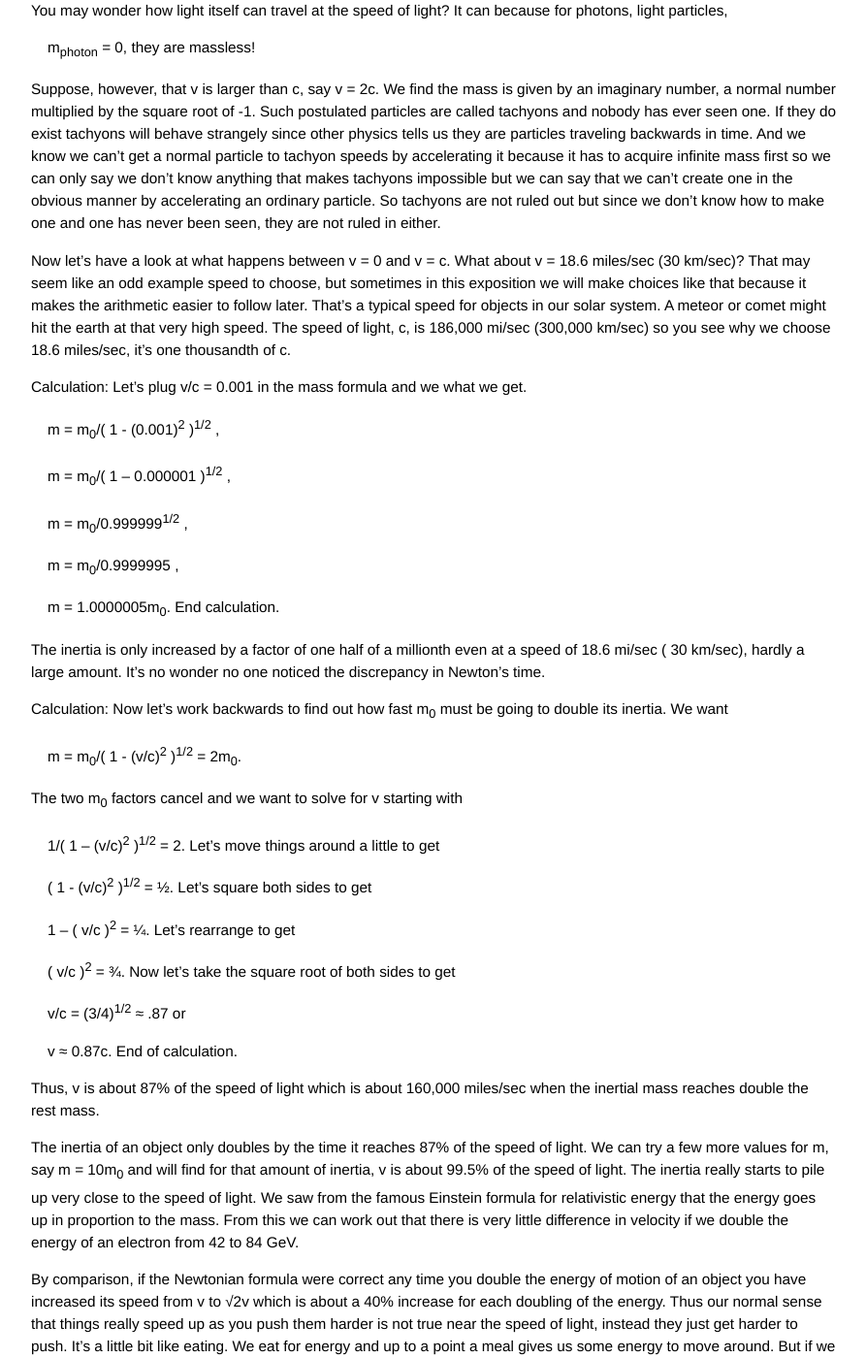
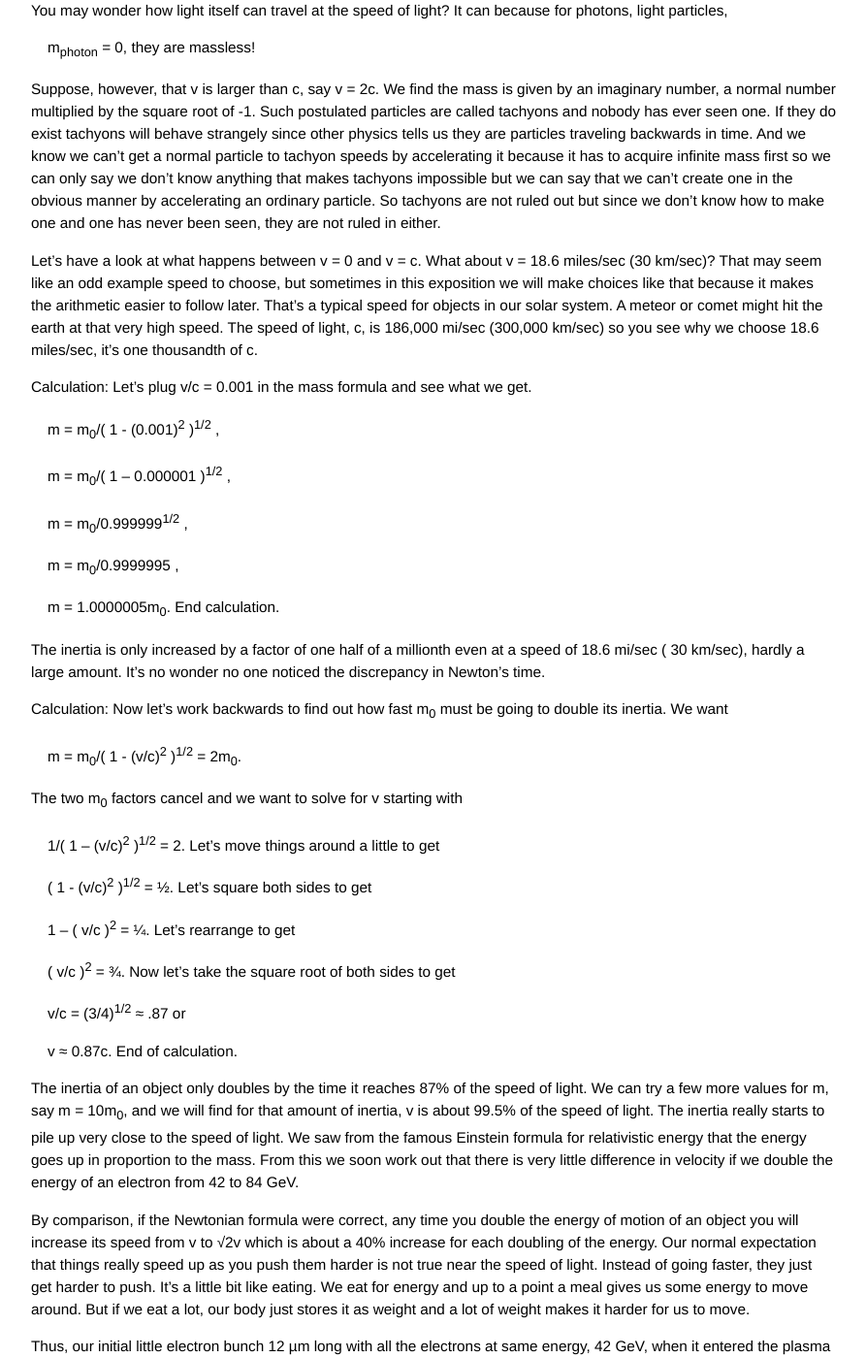
Before and after one commit to grbfacet/facet, a Jekyll site: the page built from relativity-tutorial.md, in a window 1280 px wide and 1400 px high, scrolled down 5248 px. Shown: the whole window at 97% size, without its empty margins (193-1086 px from the left). Built offline with Jekyll 4.4.1, drawn with Linux system fonts in a browser that asks for light colours; some of the changed text lies outside the part shown.

Commit message:
Update relativity-tutorial.md

```diff
--- a/relativity-tutorial.md
+++ b/relativity-tutorial.md
@@ -122,9 +122,9 @@ You may wonder how light itself can travel at the speed of light? It can because
 
 Suppose, however, that v is larger than c, say v = 2c. We find the mass is given by an imaginary number, a normal number multiplied by the square root of -1. Such postulated particles are called tachyons and nobody has ever seen one. If they do exist tachyons will behave strangely since other physics tells us they are particles traveling backwards in time. And we know we can’t get a normal particle to tachyon speeds by accelerating it because it has to acquire infinite mass first so we can only say we don’t know anything that makes tachyons impossible but we can say that we can’t create one in the obvious manner by accelerating an ordinary particle. So tachyons are not ruled out but since we don’t know how to make one and one has never been seen, they are not ruled in either.
 
-Now let’s have a look at what happens between v = 0 and v = c. What about v = 18.6 miles/sec (30 km/sec)? That may seem like an odd example speed to choose, but sometimes in this exposition we will make choices like that because it makes the arithmetic easier to follow later. That’s a typical speed for objects in our solar system. A meteor or comet might hit the earth at that very high speed. The speed of light, c, is 186,000 mi/sec (300,000 km/sec) so you see why we choose 18.6 miles/sec, it’s one thousandth of c.
+Let’s have a look at what happens between v = 0 and v = c. What about v = 18.6 miles/sec (30 km/sec)? That may seem like an odd example speed to choose, but sometimes in this exposition we will make choices like that because it makes the arithmetic easier to follow later. That’s a typical speed for objects in our solar system. A meteor or comet might hit the earth at that very high speed. The speed of light, c, is 186,000 mi/sec (300,000 km/sec) so you see why we choose 18.6 miles/sec, it’s one thousandth of c.
 
-Calculation: Let’s plug v/c = 0.001 in the mass formula and we what we get.
+Calculation: Let’s plug v/c = 0.001 in the mass formula and see what we get.
 
 <span class="eq">m = m<sub>0</sub>/( 1 - (0.001)<sup>2</sup> )<sup>1/2</sup> ,</span>
 
@@ -156,12 +156,9 @@ The two m<sub>0</sub> factors cancel and we want to solve for v starting with
 
 <span class="eq">v ≈ 0.87c. End of calculation.</span>
 
+The inertia of an object only doubles by the time it reaches 87% of the speed of light. We can try a few more values for m, say m = 10m<sub>0</sub>, and we will find for that amount of inertia, v is about 99.5% of the speed of light. The inertia really starts to pile up very close to the speed of light. We saw from the famous Einstein formula for relativistic energy that the energy goes up in proportion to the mass.  From this we soon work out that there is very little difference in velocity if we double the energy of an electron from 42 to 84 GeV.
 
-Thus, v is about 87% of the speed of light which is about 160,000 miles/sec when the inertial mass reaches double the rest mass.
-
-The inertia of an object only doubles by the time it reaches 87% of the speed of light. We can try a few more values for m, say m = 10m<sub>0</sub> and will find for that amount of inertia, v is about 99.5% of the speed of light. The inertia really starts to pile up very close to the speed of light. We saw from the famous Einstein formula for relativistic energy that the energy goes up in proportion to the mass. From this we can work out that there is very little difference in velocity if we double the energy of an electron from 42 to 84 GeV.
-
-By comparison, if the Newtonian formula were correct any time you double the energy of motion of an object you have increased its speed from v to √2v which is about a 40% increase for each doubling of the energy. Thus our normal sense that things really speed up as you push them harder is not true near the speed of light, instead they just get harder to push. It’s a little bit like eating. We eat for energy and up to a point a meal gives us some energy to move around. But if we eat a lot, our body just stores it as weight and a lot of weight makes it harder for us to move.
+By comparison, if the Newtonian formula were correct, any time you double the energy of motion of an object you will increase its speed from v to √2v which is about a 40% increase for each doubling of the energy. Our normal expectation that things really speed up as you push them harder is not true near the speed of light. Instead of going faster, they just get harder to push. It’s a little bit like eating. We eat for energy and up to a point a meal gives us some energy to move around. But if we eat a lot, our body just stores it as weight and a lot of weight makes it harder for us to move.
 
 Thus, our initial little electron bunch 12 µm long with all the electrons at same energy, 42 GeV, when it entered the plasma accelerator left the plasma accelerator with with electron energies as high as 84 GeV, some at the original 42 GeV, and many that have lost energy to well below 42 GeV. But because they are already nearly the speed of light, the speed difference between them is so small that the bunch stays pretty much the same size (more on this later). This is, of course, not at all how we think about objects that are accelerated. The Porsche leaves the Prius in the dust with its more powerful engine. This is a great example of how what we know under conditions that our body size and our senses are familiar with may not at all be normal at more extreme conditions of speed where relativity replaces Newtonian laws or small size where quantum mechanics replaces Newtonian laws. And most subatomic physics processes require the simultaneous use of both new theories, relativity and quantum mechanics, to correctly explain what happens.
 
```
